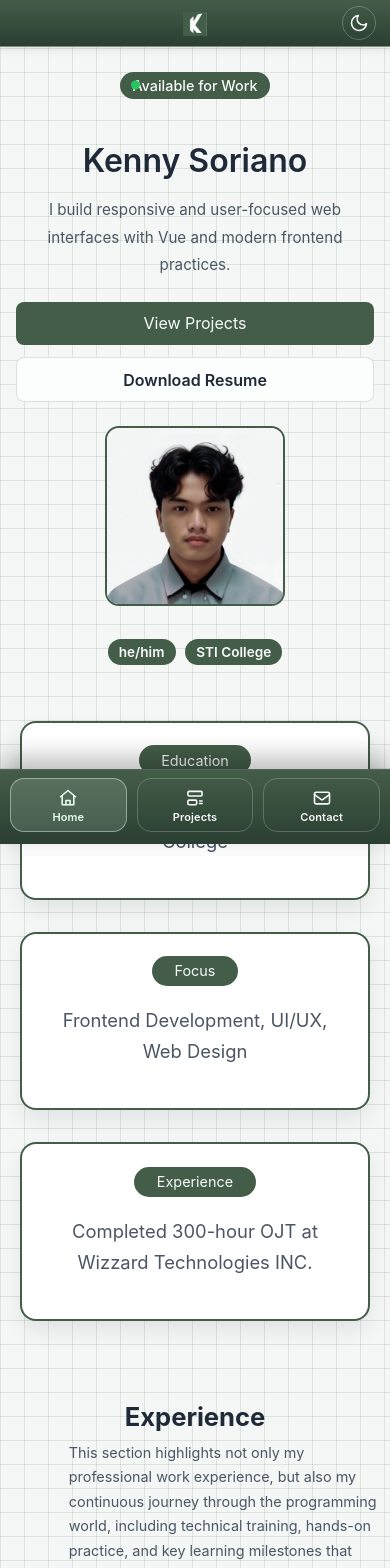
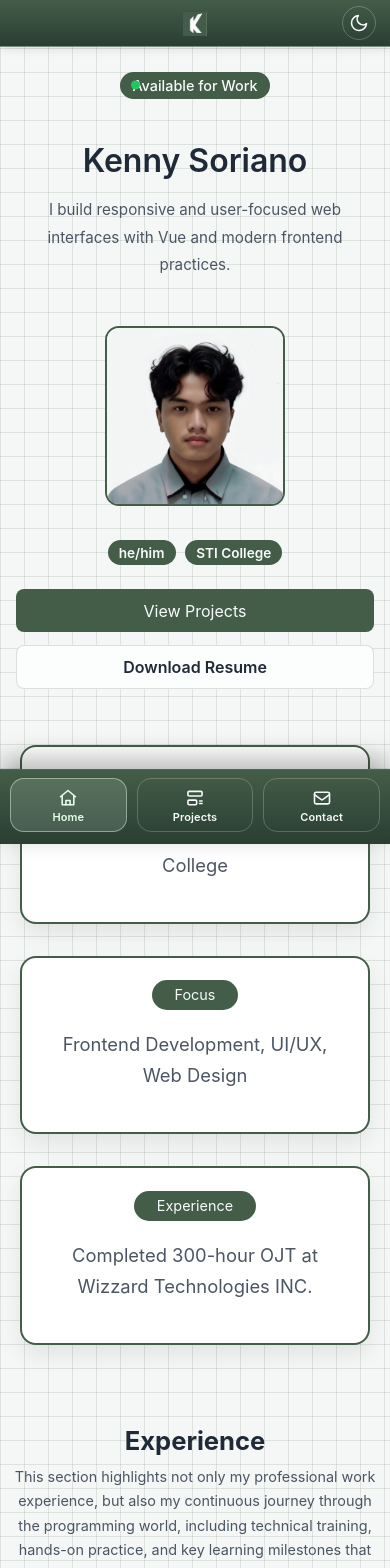
Before and after one commit to DevKennySoriano/vue-portfolio, a Vue app: page / in a window 390 px wide. Shown: the top 1568 px of the page. Built offline with nearby package versions, Linux system fonts and the light colour scheme.

Commit message:
Adjustments

```diff
--- a/src/components/ui/homepage-about.vue
+++ b/src/components/ui/homepage-about.vue
@@ -41,22 +41,6 @@ const tags = ["he/him","STI College"]
     >
       {{ description }}
     </p>
-
-    <div
-      class="buttons"
-      data-aos="fade-up"
-      data-aos-once="true"
-      data-aos-delay="400"
-    >
-      <button class="btn primary">
-        <router-link to="/projects" class="routerProjects">
-          View Projects
-        </router-link>
-      </button>
-      <button class="btn outline">
-        Download Resume
-      </button>
-    </div>
   </div>
 
   <div
@@ -86,14 +70,35 @@ const tags = ["he/him","STI College"]
       </span>
     </div>
   </div>
+
+        <div
+                class="buttons"
+                data-aos="fade-up"
+                data-aos-once="true"
+                data-aos-delay="400"
+        >
+                <button class="btn primary">
+                        <router-link to="/projects" class="routerProjects">
+                                View Projects
+                        </router-link>
+                </button>
+                <button class="btn outline">
+                        Download Resume
+                </button>
+        </div>
 </section>
 </template>
 
 <style scoped>
 
 .about {
-        display: flex;
-        gap: 1rem;
+        display: grid;
+        grid-template-columns: minmax(0, 1fr) minmax(0, 1fr);
+        grid-template-areas:
+                "left right"
+                "buttons right";
+        column-gap: 1rem;
+        row-gap: 1.2rem;
         padding: 2.5rem;
         margin: 120px auto 80px;
         max-width: 1000px;
@@ -104,6 +109,7 @@ const tags = ["he/him","STI College"]
 }
 
 .about-left {
+        grid-area: left;
         flex: 1;
 }
 
@@ -162,6 +168,7 @@ const tags = ["he/him","STI College"]
 }
 
 .buttons {
+        grid-area: buttons;
         display: flex;
         gap: 1.2rem;
         flex-wrap: wrap;
@@ -216,6 +223,7 @@ const tags = ["he/him","STI College"]
 }
 
 .about-right {
+        grid-area: right;
         flex: 1;
         display: flex;
         flex-direction: column;
@@ -279,10 +287,18 @@ const tags = ["he/him","STI College"]
 /* Tablet (768px and below) */
 @media (max-width: 768px) {
         .about {
-                flex-direction: column;
+                grid-template-columns: 1fr;
+                grid-template-areas:
+                        "left"
+                        "right"
+                        "buttons";
                 padding: 1.5rem;
                 margin: 60px auto;
                 text-align: center;
+        }
+
+        .buttons {
+                justify-content: center;
         }
 
         .name {
--- a/src/components/ui/homepage-experience.vue
+++ b/src/components/ui/homepage-experience.vue
@@ -676,7 +676,10 @@ const toggleExpand = (index) => {
   }
 
   .section-subtitle {
-    margin-left: calc(32px + 1.5rem);
+    margin-left: auto;
+    margin-right: auto;
+    text-align: center;
+    max-width: 34rem;
     font-size: 0.9rem;
   }
 
```
